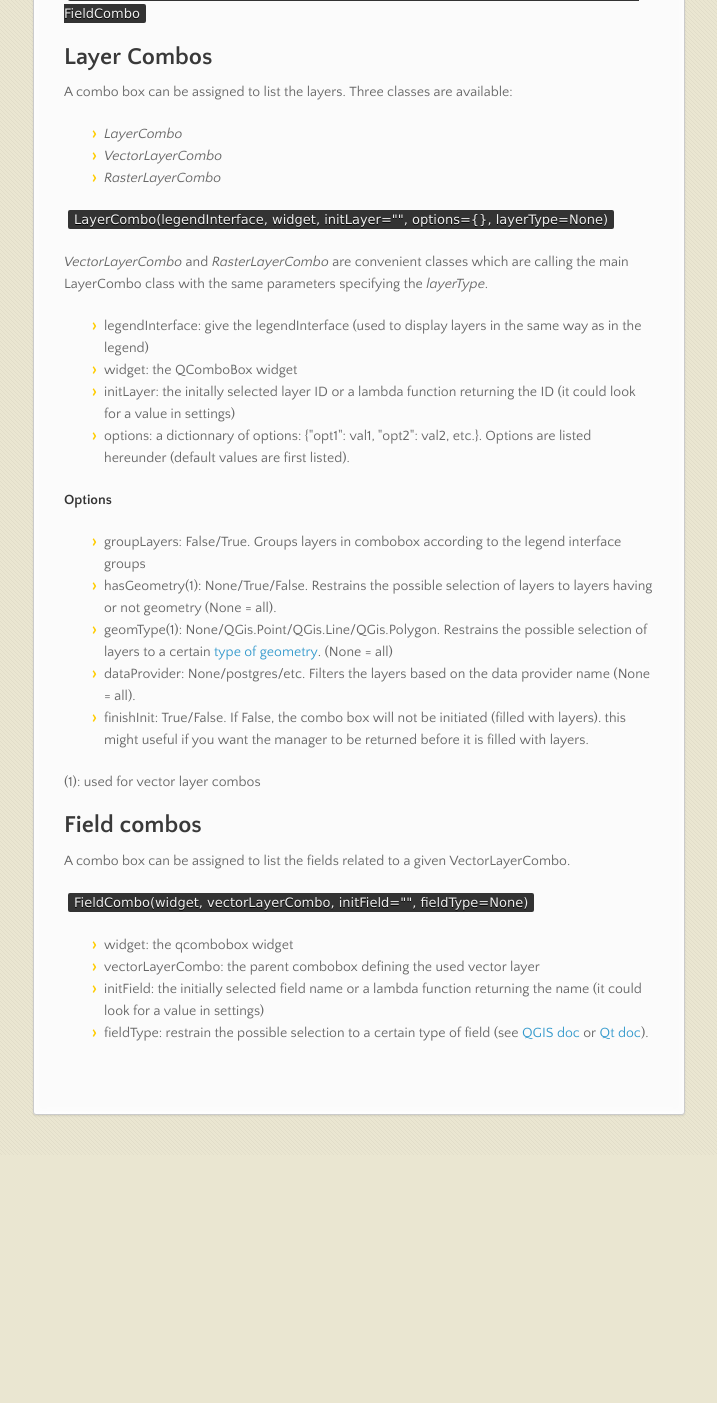
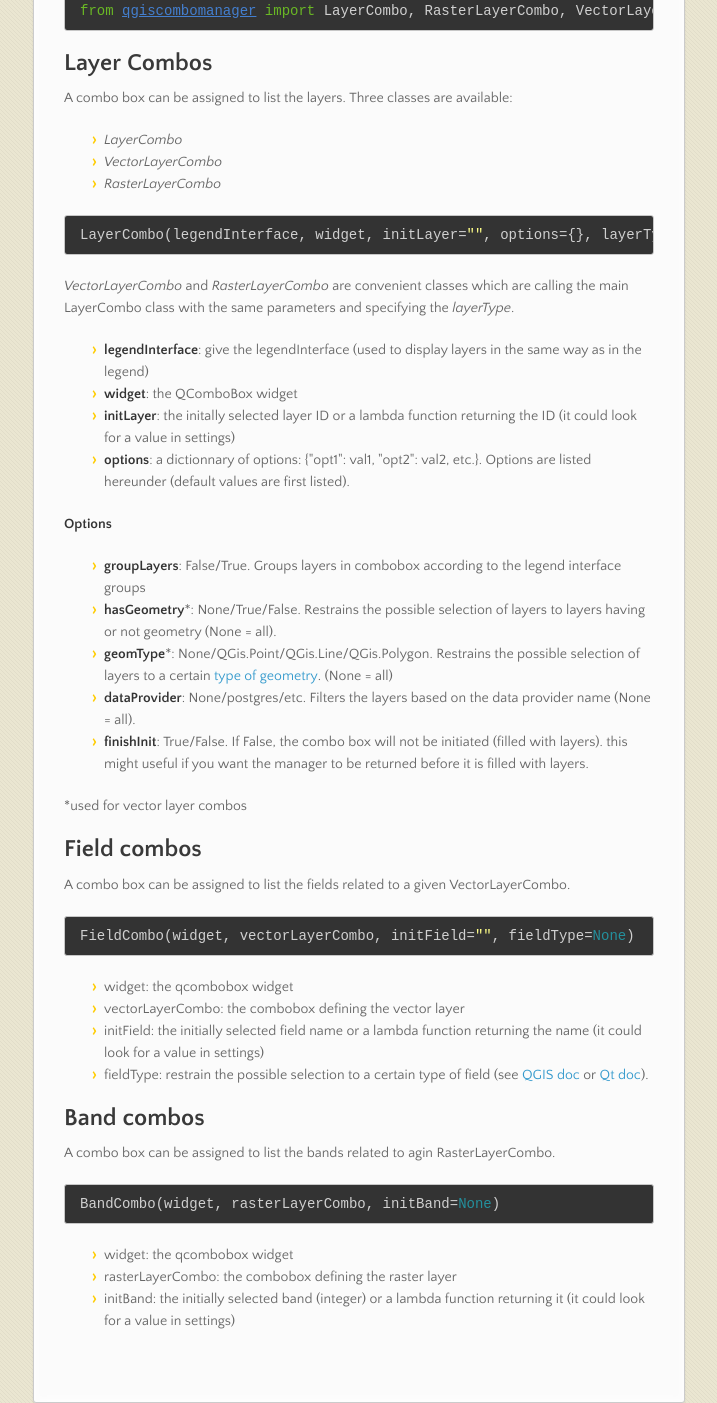
Before and after one commit to 3nids/qgiscombomanager, a plain HTML site: page index.html in a window 1280 px wide. Shown: the part 951-2354 px from the top of the page, without its empty margins (282-999 px from the left). Before the commit the page ends 2106 px from the top, so only its background shows below. Drawn offline with nearby package versions, Linux system fonts and the light colour scheme.

```diff
--- a/index.html
+++ b/index.html
@@ -50,11 +50,13 @@ selected layer in the layer combo.</p>
 
 <p>In your plugin, create first a <em>LayerCombo</em>:</p>
 
-<p><code>self.LayerComboManager = VectorLayerCombo(iface.legendInterface(), self.layerComboWidget)</code></p>
+<div class="highlight"><pre><span class="bp">self</span><span class="o">.</span><span class="n">LayerComboManager</span> <span class="o">=</span> <span class="n">VectorLayerCombo</span><span class="p">(</span><span class="n">iface</span><span class="o">.</span><span class="n">legendInterface</span><span class="p">(),</span> <span class="bp">self</span><span class="o">.</span><span class="n">layerComboWidget</span><span class="p">)</span>
+</pre></div>
 
 <p>Then, associates some <em>FieldCombo</em>:</p>
 
-<p><code>self.myFieldComboManager = FieldCombo(self.myFieldComboManager, self.LayerComboManager)</code></p>
+<div class="highlight"><pre><span class="bp">self</span><span class="o">.</span><span class="n">myFieldComboManager</span> <span class="o">=</span> <span class="n">FieldCombo</span><span class="p">(</span><span class="bp">self</span><span class="o">.</span><span class="n">myFieldComboManager</span><span class="p">,</span> <span class="bp">self</span><span class="o">.</span><span class="n">LayerComboManager</span><span class="p">)</span>
+</pre></div>
 
 <p>The managers (layer or field) must be saved as a class property (self.something), so the variable is not
 getting out of scope in python.</p>
@@ -66,11 +68,13 @@ getting out of scope in python.</p>
 <p>To use this module you can easily copy the files and put them in your project.
 A more elegant way is to use git submodule. Hence, you can keep up with latest improvements. In you plugin directory, do</p>
 
-<p><code>git submodule add git://github.com/3nids/qgiscombomanager.git</code></p>
+<pre><code>git submodule add git://github.com/3nids/qgiscombomanager.git
+</code></pre>
 
 <p>Then, import the needed classes:</p>
 
-<p><code>from qgiscombomanager import LayerCombo, RasterLayerCombo, VectorLayerCombo, FieldCombo</code></p>
+<div class="highlight"><pre><span class="kn">from</span> <span class="nn">qgiscombomanager</span> <span class="kn">import</span> <span class="n">LayerCombo</span><span class="p">,</span> <span class="n">RasterLayerCombo</span><span class="p">,</span> <span class="n">VectorLayerCombo</span><span class="p">,</span> <span class="n">FieldCombo</span>
+</pre></div>
 
 <h2>Layer Combos</h2>
 
@@ -80,36 +84,58 @@ A more elegant way is to use git submodule. Hence, you can keep up with latest i
 <li><em>LayerCombo</em></li>
 <li><em>VectorLayerCombo</em></li>
 <li><em>RasterLayerCombo</em></li>
-</ul><p><code>LayerCombo(legendInterface, widget, initLayer="", options={}, layerType=None)</code></p>
+</ul><div class="highlight"><pre><span class="n">LayerCombo</span><span class="p">(</span><span class="n">legendInterface</span><span class="p">,</span> <span class="n">widget</span><span class="p">,</span> <span class="n">initLayer</span><span class="o">=</span><span class="s">""</span><span class="p">,</span> <span class="n">options</span><span class="o">=</span><span class="p">{},</span> <span class="n">layerType</span><span class="o">=</span><span class="bp">None</span><span class="p">)</span>
+</pre></div>
 
-<p><em>VectorLayerCombo</em> and <em>RasterLayerCombo</em> are convenient classes which are calling the main LayerCombo class with the same parameters specifying the <em>layerType</em>.</p>
+<p><em>VectorLayerCombo</em> and <em>RasterLayerCombo</em> are convenient classes which are calling the main LayerCombo class with the same parameters and specifying the <em>layerType</em>.</p>
 
 <ul>
-<li>legendInterface: give the legendInterface (used to display layers in the same way as in the legend)</li>
-<li>widget: the QComboBox widget</li>
-<li>initLayer: the initally selected layer ID or a lambda function returning the ID (it could look for a value in settings)</li>
-<li>options: a dictionnary of options: {"opt1": val1, "opt2": val2, etc.}. Options are listed hereunder (default values are first listed).</li>
+<li>
+<strong>legendInterface</strong>: give the legendInterface (used to display layers in the same way as in the legend)</li>
+<li>
+<strong>widget</strong>: the QComboBox widget</li>
+<li>
+<strong>initLayer</strong>: the initally selected layer ID or a lambda function returning the ID (it could look for a value in settings)</li>
+<li>
+<strong>options</strong>: a dictionnary of options: {"opt1": val1, "opt2": val2, etc.}. Options are listed hereunder (default values are first listed).</li>
 </ul><p><strong>Options</strong></p>
 
 <ul>
-<li>groupLayers: False/True. Groups layers in combobox according to the legend interface groups</li>
-<li>hasGeometry(1): None/True/False. Restrains the possible selection of layers to layers having or not geometry (None = all).</li>
-<li>geomType(1): None/QGis.Point/QGis.Line/QGis.Polygon. Restrains the possible selection of layers to a certain <a href="http://qgis.org/api/classQGis.html#a09947eb19394302eeeed44d3e81dd74b">type of geometry</a>. (None = all)</li>
-<li>dataProvider: None/postgres/etc. Filters the layers based on the data provider name (None = all).</li>
-<li>finishInit: True/False. If False, the combo box will not be initiated (filled with layers). this might useful if you want the manager to be returned before it is filled with layers.</li>
-</ul><p>(1): used for vector layer combos</p>
+<li>
+<strong>groupLayers</strong>: False/True. Groups layers in combobox according to the legend interface groups</li>
+<li>
+<strong>hasGeometry</strong>*: None/True/False. Restrains the possible selection of layers to layers having or not geometry (None = all).</li>
+<li>
+<strong>geomType</strong>*: None/QGis.Point/QGis.Line/QGis.Polygon. Restrains the possible selection of layers to a certain <a href="http://qgis.org/api/classQGis.html#a09947eb19394302eeeed44d3e81dd74b">type of geometry</a>. (None = all)</li>
+<li>
+<strong>dataProvider</strong>: None/postgres/etc. Filters the layers based on the data provider name (None = all).</li>
+<li>
+<strong>finishInit</strong>: True/False. If False, the combo box will not be initiated (filled with layers). this might useful if you want the manager to be returned before it is filled with layers.</li>
+</ul><p>*used for vector layer combos</p>
 
 <h2>Field combos</h2>
 
 <p>A combo box can be assigned to list the fields related to a given VectorLayerCombo.</p>
 
-<p><code>FieldCombo(widget, vectorLayerCombo, initField="", fieldType=None)</code></p>
+<div class="highlight"><pre><span class="n">FieldCombo</span><span class="p">(</span><span class="n">widget</span><span class="p">,</span> <span class="n">vectorLayerCombo</span><span class="p">,</span> <span class="n">initField</span><span class="o">=</span><span class="s">""</span><span class="p">,</span> <span class="n">fieldType</span><span class="o">=</span><span class="bp">None</span><span class="p">)</span>
+</pre></div>
 
 <ul>
 <li>widget: the qcombobox widget</li>
-<li>vectorLayerCombo: the parent combobox defining the used vector layer</li>
+<li>vectorLayerCombo: the combobox defining the vector layer</li>
 <li>initField: the initially selected field name or a lambda function returning the name (it could look for a value in settings)</li>
 <li>fieldType: restrain the possible selection to a certain type of field (see <a href="http://qgis.org/api/classQgsField.html#a00409d57dc65d6155c6d08085ea6c324">QGIS doc</a> or <a href="http://developer.qt.nokia.com/doc/qt-4.8/qmetatype.html#Type-enum">Qt doc</a>).</li>
+</ul><h2>Band combos</h2>
+
+<p>A combo box can be assigned to list the bands related to agin RasterLayerCombo.</p>
+
+<div class="highlight"><pre><span class="n">BandCombo</span><span class="p">(</span><span class="n">widget</span><span class="p">,</span> <span class="n">rasterLayerCombo</span><span class="p">,</span> <span class="n">initBand</span><span class="o">=</span><span class="bp">None</span><span class="p">)</span>
+</pre></div>
+
+<ul>
+<li>widget: the qcombobox widget</li>
+<li>rasterLayerCombo: the combobox defining the raster layer</li>
+<li>initBand: the initially selected band (integer) or a lambda function returning it (it could look for a value in settings)</li>
 </ul>
       </section>
       <footer>
```
Also changed, not shown: params.json (+1 -1 lines).
